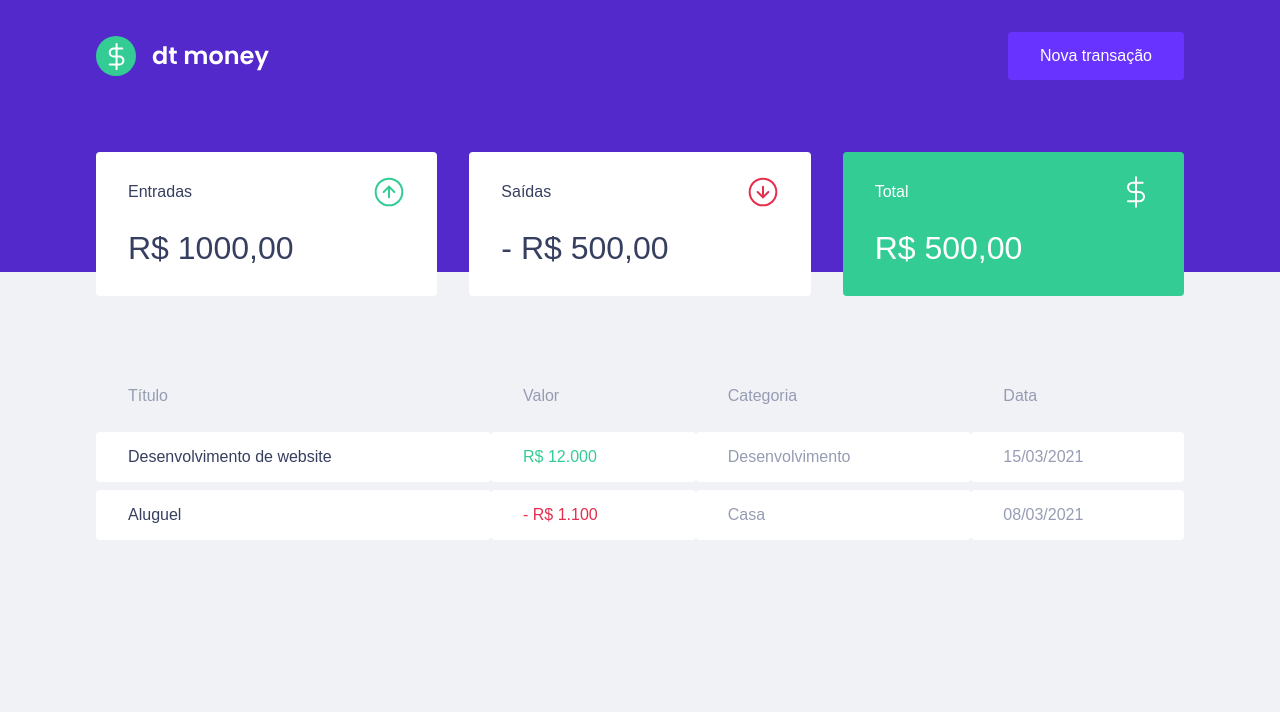
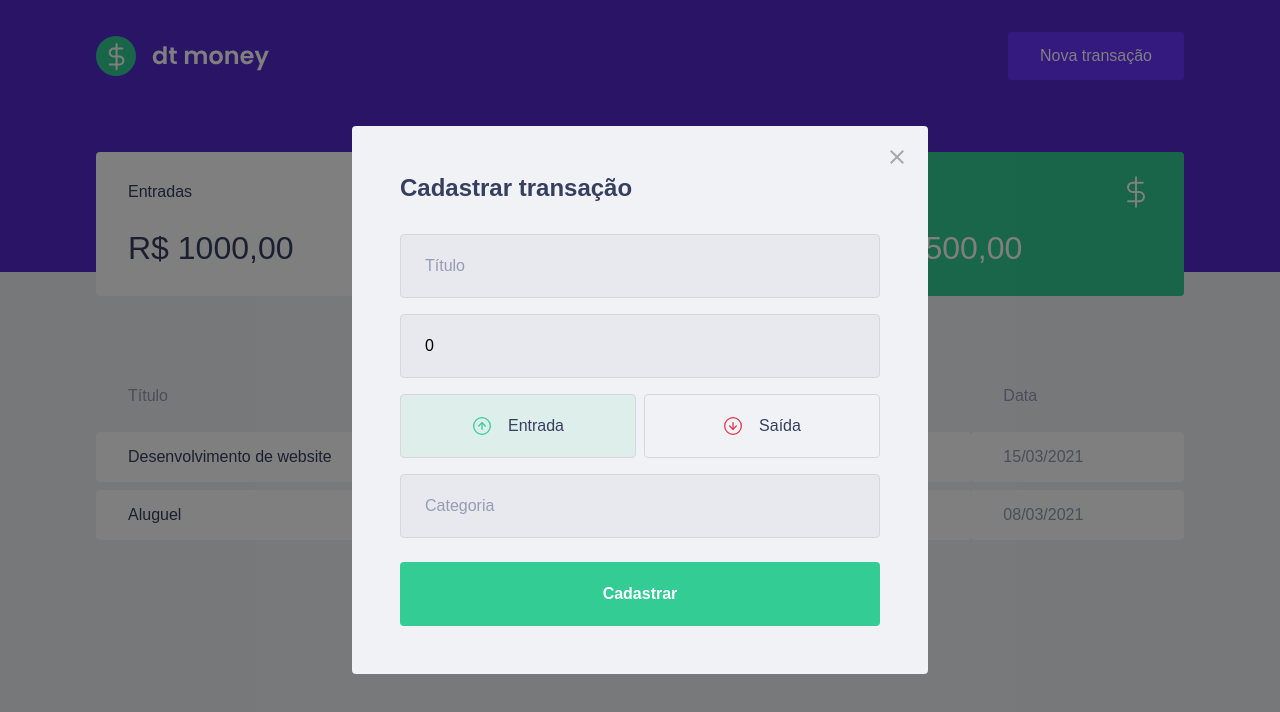
Before and after one commit to yuripiresalves/ignite, a React (Create React App) app in the folder reactjs/02-dtmoney/: page / in a window 1280 px wide. Both pictures are taken after a click on the button "Nova transação". Shown: the top 712 px of the page. Built offline with nearby package versions, Linux system fonts and the light colour scheme; no server answers; the HTML template or start-up script is replaced by a standard one; what miragejs would draw is missing.

Commit message:
add NewTransactionModal

```diff
--- a/reactjs/02-dtmoney/src/App.tsx
+++ b/reactjs/02-dtmoney/src/App.tsx
@@ -1,13 +1,38 @@
+import { useState } from 'react';
+import Modal from 'react-modal';
+
 import { Dashboard } from './components/Dashboard';
 import { Header } from './components/Header';
+import { NewTrnasactionModal } from './components/NewTransactionModal';
 
 import { GlobalStyle } from './styles/global';
 
+Modal.setAppElement('#root');
+
 export function App() {
+  const [isNewTransactionModalOpen, setIsNewTransactionModalOpen] = useState(
+    false
+  );
+
+  function handleOpenNewTransactionModal() {
+    setIsNewTransactionModalOpen(true);
+  }
+
+  function handleCloseNewTransactionModal() {
+    setIsNewTransactionModalOpen(false);
+  }
+
   return (
     <div className="App">
-      <Header />
+      <Header onOpenNewTransactionModal={handleOpenNewTransactionModal} />
+
       <Dashboard />
+
+      <NewTrnasactionModal
+        isOpen={isNewTransactionModalOpen}
+        onRequestClose={handleCloseNewTransactionModal}
+      />
+
       <GlobalStyle />
     </div>
   );
--- a/reactjs/02-dtmoney/src/components/Header/index.tsx
+++ b/reactjs/02-dtmoney/src/components/Header/index.tsx
@@ -1,12 +1,18 @@
 import logoImg from '../../assets/logo.svg';
 import { Container, Content } from './styles';
 
-export function Header() {
+interface HeaderProps {
+  onOpenNewTransactionModal: () => void;
+}
+
+export function Header({ onOpenNewTransactionModal }: HeaderProps) {
   return (
     <Container>
       <Content>
         <img src={logoImg} alt="dt money" />
-        <button type="button">Nova transação</button>
+        <button type="button" onClick={onOpenNewTransactionModal}>
+          Nova transação
+        </button>
       </Content>
     </Container>
   );
--- /dev/null
+++ b/reactjs/02-dtmoney/src/components/NewTransactionModal/index.tsx
@@ -0,0 +1,96 @@
+import { FormEvent, useState } from 'react';
+import Modal from 'react-modal';
+import closeImg from '../../assets/close.svg';
+import incomeImg from '../../assets/income.svg';
+import outcomeImg from '../../assets/outcome.svg';
+import { api } from '../../services/api';
+import { Container, TransactionTypeContainer, RadioBox } from './styles';
+
+interface NewTransactionModalProps {
+  isOpen: boolean;
+  onRequestClose: () => void;
+}
+
+export function NewTrnasactionModal({
+  isOpen,
+  onRequestClose,
+}: NewTransactionModalProps) {
+  const [title, setTitle] = useState('');
+  const [value, setValue] = useState(0);
+  const [category, setcategory] = useState('');
+  const [type, setType] = useState('deposit');
+
+  function handleCreateNewTransaction(event: FormEvent) {
+    event.preventDefault();
+
+    const data = { title, value, category, type };
+
+    api.post('/transactions', data);
+  }
+
+  return (
+    <Modal
+      isOpen={isOpen}
+      onRequestClose={onRequestClose}
+      overlayClassName="react-modal-overlay"
+      className="react-modal-content"
+    >
+      <button
+        type="button"
+        onClick={onRequestClose}
+        className="react-modal-close"
+      >
+        <img src={closeImg} alt="Fechar modal" />
+      </button>
+
+      <Container onSubmit={handleCreateNewTransaction}>
+        <h2>Cadastrar transação</h2>
+
+        <input
+          type="text"
+          placeholder="Título"
+          value={title}
+          onChange={({ target }) => setTitle(target.value)}
+        />
+
+        <input
+          type="number"
+          placeholder="Valor"
+          value={value}
+          onChange={({ target }) => setValue(Number(target.value))}
+        />
+
+        <TransactionTypeContainer>
+          <RadioBox
+            type="button"
+            onClick={() => setType('deposit')}
+            isActive={type === 'deposit'}
+            activeColor="green"
+          >
+            <img src={incomeImg} alt="Entrada" />
+            <span>Entrada</span>
+          </RadioBox>
+
+          <RadioBox
+            type="button"
+            onClick={() => setType('withdraw')}
+            isActive={type === 'withdraw'}
+            activeColor="red"
+          >
+            <img src={outcomeImg} alt="Saída" />
+            <span>Saída</span>
+          </RadioBox>
+        </TransactionTypeContainer>
+
+        <input
+          type="text"
+          placeholder="Categoria"
+          value={category}
+          onChange={({ target }) => setcategory(target.value)}
+        />
+
+        <button type="submit">Cadastrar</button>
+      </Container>
+    </Modal>
+  );
+}
--- /dev/null
+++ b/reactjs/02-dtmoney/src/components/NewTransactionModal/styles.ts
@@ -0,0 +1,100 @@
+import styled from 'styled-components';
+import { darken, transparentize } from 'polished';
+
+export const Container = styled.form`
+  h2 {
+    color: var(--text-title);
+    font-size: 1.5rem;
+    margin-bottom: 2rem;
+  }
+
+  input {
+    width: 100%;
+    padding: 0 1.5rem;
+    height: 4rem;
+    border-radius: 0.25rem;
+
+    border: 1px solid #d7d7d7;
+    background: #e7e9ee;
+
+    font-weight: 400;
+    font-size: 1rem;
+
+    &::placeholder {
+      color: var(--text-body);
+    }
+
+    & + input {
+      margin-top: 1rem;
+    }
+  }
+
+  button[type='submit'] {
+    width: 100%;
+    padding: 0 1.5rem;
+    height: 4rem;
+    background: var(--green);
+    color: #fff;
+    border-radius: 0.25rem;
+    border: 0;
+    font-size: 1rem;
+    margin-top: 1.5rem;
+    font-weight: 600;
+
+    transition: filter 0.2s;
+
+    &:hover {
+      filter: brightness(0.9);
+    }
+  }
+`;
+
+export const TransactionTypeContainer = styled.div`
+  margin: 1rem 0;
+  display: grid;
+  grid-template-columns: 1fr 1fr;
+  gap: 0.5rem;
+`;
+
+interface RadioBoxProps {
+  isActive: boolean;
+  activeColor: 'green' | 'red';
+}
+
+const colors = {
+  green: '#33cc95',
+  red: '#e52e4d',
+};
+
+export const RadioBox = styled.button<RadioBoxProps>`
+  height: 4rem;
+  border: 1px solid #d7d7d7;
+  border-radius: 0.25rem;
+
+  background: ${(props) =>
+    props.isActive
+      ? transparentize(0.9, colors[props.activeColor])
+      : 'transparent'};
+
+  display: flex;
+  justify-content: center;
+  align-items: center;
+
+  transition: border-color 0.2s;
+
+  &:hover {
+    border-color: ${darken(0.1, '#d7d7d7')};
+  }
+
+  img {
+    width: 20px;
+    height: 20px;
+  }
+
+  span {
+    display: inline-block;
+    margin-left: 1rem;
+    font-size: 1rem;
+    color: var(--text-title);
+  }
+`;
--- a/reactjs/02-dtmoney/src/styles/global.ts
+++ b/reactjs/02-dtmoney/src/styles/global.ts
@@ -52,4 +52,41 @@
   [disabled] {
     cursor: not-allowed;
   }
+
+  .react-modal-overlay {
+    background: rgba(0, 0, 0, 0.5);
+
+    position: fixed;
+    top: 0;
+    bottom: 0;
+    left: 0;
+    right: 0;
+
+    display: flex;
+    align-items: center;
+    justify-content: center;
+  }
+
+  .react-modal-content {
+    width: 100%;
+    max-width: 576px;
+    background: var(--background);
+    padding: 3rem;
+    position: relative;
+    border-radius: 0.25rem;
+  }
+
+  .react-modal-close {
+    position: absolute;
+    top: 1.5rem;
+    right: 1.5rem;
+    border: 0;
+    background: transparent;
+
+    transition: filter 0.2s;
+
+    &:hover {
+      filter: brightness(0.8);
+    }
+  }
 `;
```
